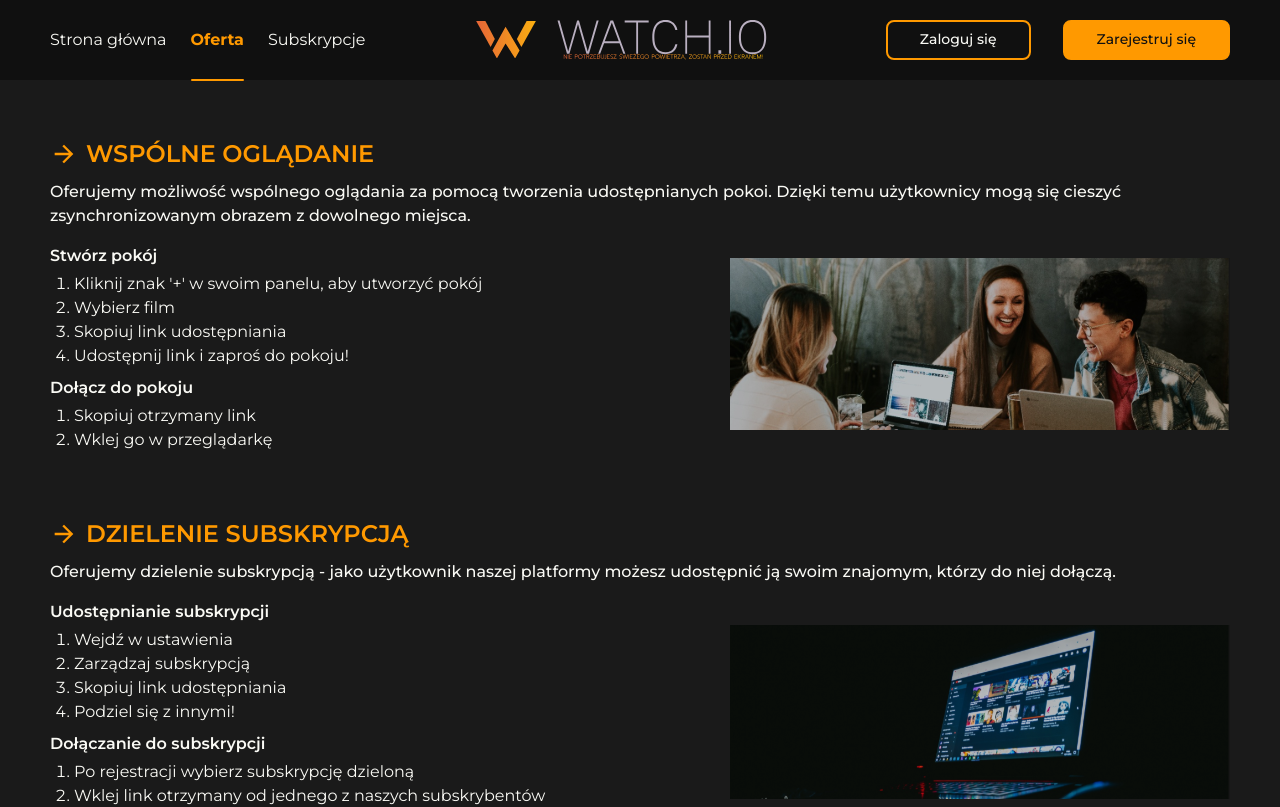
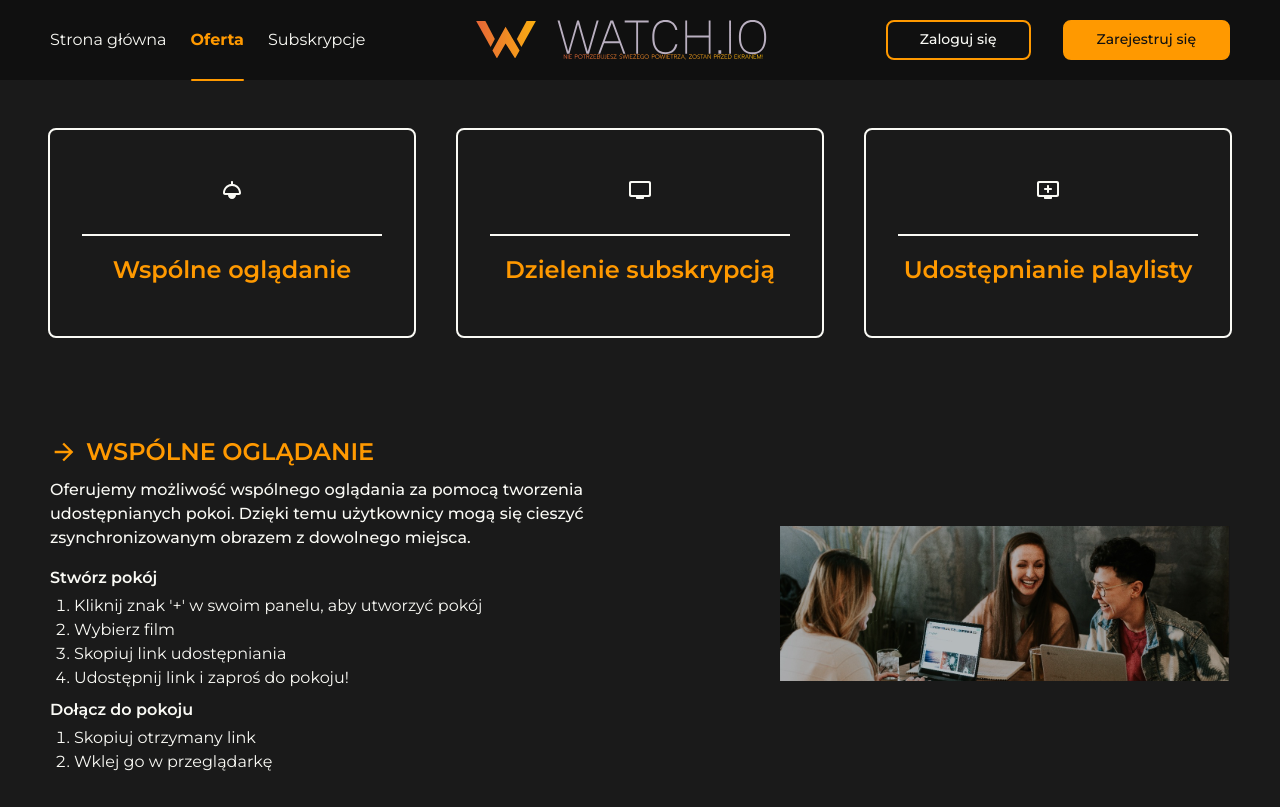
Before and after one commit to nataliaprazmo/WatchIo, a Next.js app: page /offer in a window 1280 px wide. Shown: the top 807 px of the page. Built offline with nearby package versions, Linux system fonts and the light colour scheme.

Commit message:
offer page

```diff
--- a/components/mainPage/Offer.jsx
+++ b/components/mainPage/Offer.jsx
@@ -1,24 +1,60 @@
-import React from "react";
+"use client";
+
+import React, { useState } from "react";
 import Nav from "./Nav";
 import Footer from "./Footer";
 import OfferService from "./OfferService";
 import { offer } from "@/data";
 
+import TvRoundedIcon from "@mui/icons-material/TvRounded";
+import LightRoundedIcon from "@mui/icons-material/LightRounded";
+import AddToQueueRoundedIcon from "@mui/icons-material/AddToQueueRounded";
+
 const Offer = () => {
+	const [activeOffer, setOffer] = useState(0);
 	return (
 		<div>
 			<Nav />
-			<div className="py-18">
-				{offer.map((service, id) => (
-					<OfferService
-						key={id}
-						id={service.id}
-						title={service.title}
-						description={service.description}
-						image={service.image}
-						tutorial={service.tutorial}
-					/>
-				))}
+			<div className="flex flex-wrap md:flex-row flex-col gap-[40px] items-center justify-center pt-12 mt-[80px]">
+				<div
+					className="flex flex-col items-center gap-4 border-2 border-white rounded-lg px-8 py-12 cursor-pointer active:border-primary-orange hover:border-primary-orange hover:px-10 transition-all duration-500"
+					onClick={() => setOffer(0)}
+				>
+					<LightRoundedIcon className="text-[48px] mb-4" />
+					<div className="md:w-[300px] w-[235px] h-[1.5px] bg-white" />
+					<h1 className="md:text-[24px] text-[20px] font-semibold text-primary-orange">
+						{offer[0].title}
+					</h1>
+				</div>
+				<div
+					className="flex flex-col items-center gap-4 border-2 border-white rounded-lg px-8 py-12 cursor-pointer active:border-primary-orange hover:border-primary-orange hover:px-10 transition-all duration-500"
+					onClick={() => setOffer(1)}
+				>
+					<TvRoundedIcon className="text-[48px] mb-4" />
+					<div className="md:w-[300px] w-[235px] h-[1.5px] bg-white" />
+					<h1 className="md:text-[24px] text-[20px] font-semibold text-primary-orange">
+						{offer[1].title}
+					</h1>
+				</div>
+				<div
+					className="flex flex-col items-center gap-4 border-2 border-white rounded-lg px-8 py-12 cursor-pointer active:border-primary-orange hover:border-primary-orange hover:px-10 transition-all duration-500"
+					onClick={() => setOffer(2)}
+				>
+					<AddToQueueRoundedIcon className="text-[48px] mb-4" />
+					<div className="md:w-[300px] w-[235px] h-[1.5px] bg-white" />
+					<h1 className="md:text-[24px] text-[20px] font-semibold text-primary-orange">
+						{offer[2].title}
+					</h1>
+				</div>
+			</div>
+			<div className="pb-18 pt-8 ">
+				<OfferService
+					id={offer[activeOffer].id}
+					title={offer[activeOffer].title}
+					description={offer[activeOffer].description}
+					image={offer[activeOffer].image}
+					tutorial={offer[activeOffer].tutorial}
+				/>
 			</div>
 			<Footer />
 		</div>
--- a/components/mainPage/OfferService.jsx
+++ b/components/mainPage/OfferService.jsx
@@ -5,7 +5,11 @@ import OfferSteps from "./OfferSteps";
 
 const OfferService = ({ id, title, description, image, tutorial }) => {
 	return (
-		<div id={id} className="px-[50px] pt-16">
+		<div
+			id={id}
+			className="px-[50px] pt-16 flex lg:flex-row flex-col justify-between items-center gap-[64px]"
+		>
+			<div className="flex flex-col">
 				<h1 className="text-[24px] font-semibold pb-2 text-primary-orange uppercase flex items-center gap-[8px]">
 					<MdArrowForward size="28" fill="#ff9900" />
 					{title}
@@ -22,14 +26,15 @@ const OfferService = ({ id, title, description, image, tutorial }) => {
 							</div>
 						))}
 					</div>
+				</div>
+			</div>
 			<Image
 				src={image}
 				height={150}
-					width={500}
+				width={450}
 				style={{ objectFit: "contain" }}
 				alt="service"
 			/>
-			</div>
 		</div>
 	);
 };
```
Lines whose indentation alone changed are shown as unchanged.
